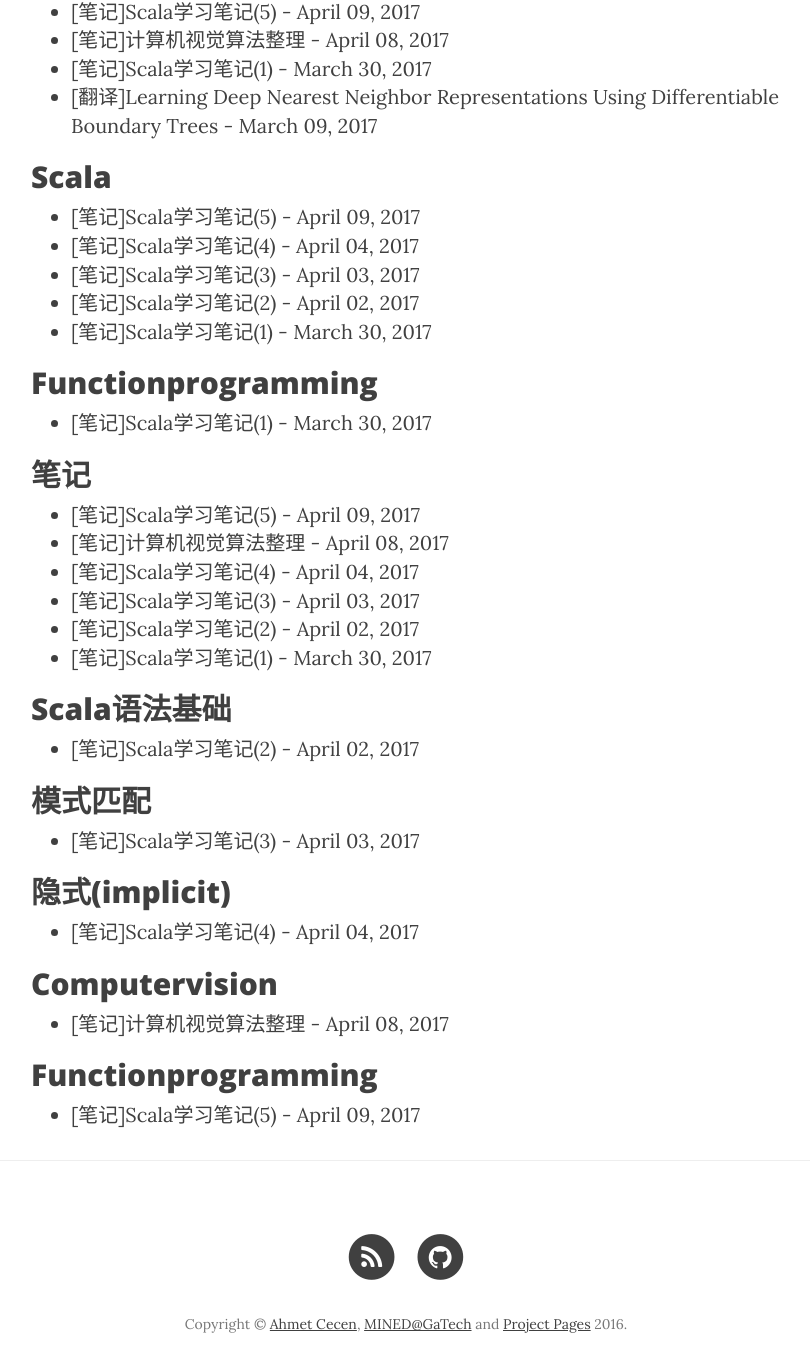
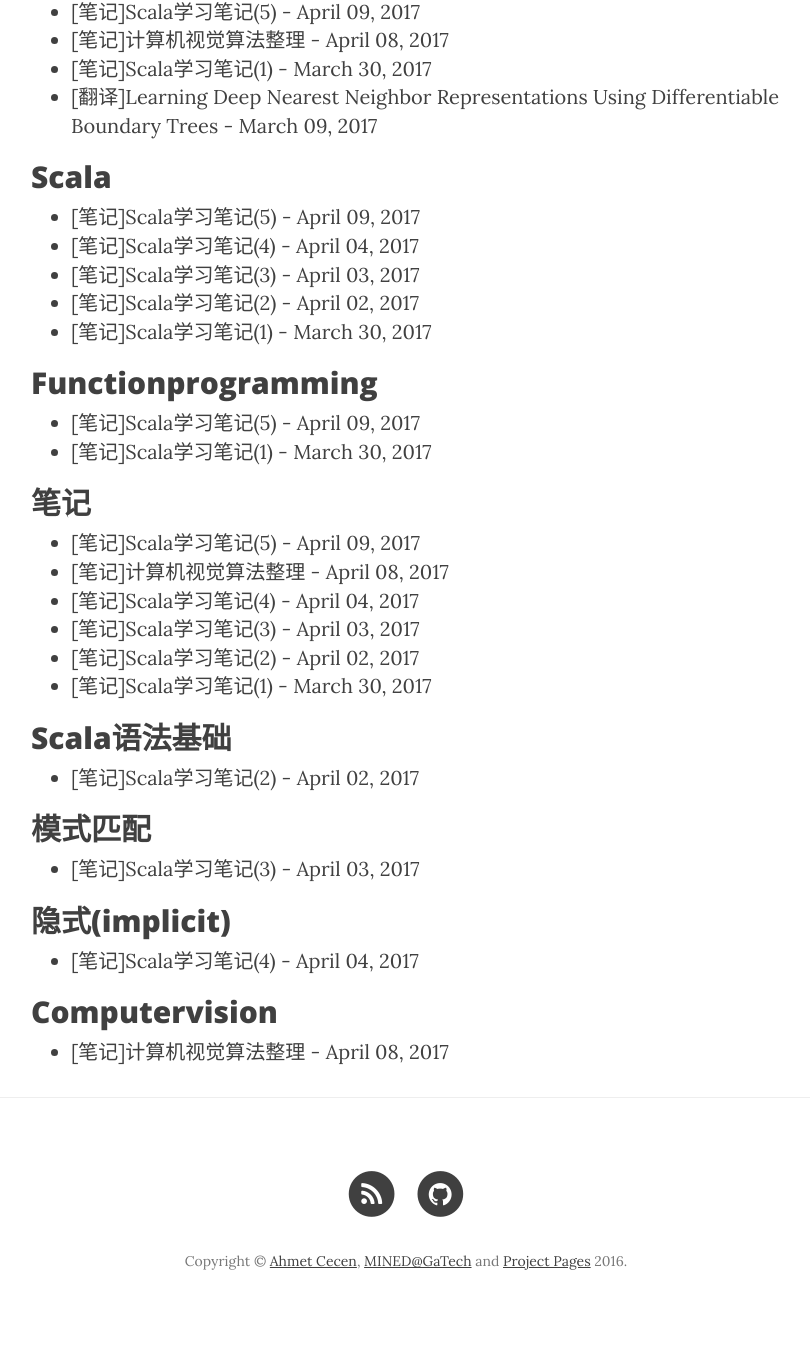
Before and after one commit to wineway/wineway.github.io, a Jekyll site: the page built from search/index.html, in a window 1280 px wide and 1400 px high, scrolled down 1667 px. Shown: the top 1372 px of the window, without its empty margins (234-1044 px from the left). Built offline with Jekyll 4.4.1, drawn with Linux system fonts in a browser that asks for light colours; nearby versions of some CDN libraries; after the commit the page ends 3004 px from its top, so only the background shows below that; some of the changed text lies outside the part shown.

Commit message:
修改一下tag

```diff
--- a/_posts/2017-4-9-1.markdown
+++ b/_posts/2017-4-9-1.markdown
@@ -2,7 +2,7 @@
 layout:     post
 title:      "[笔记]Scala学习笔记(5)"
 author:     wineway
-tags: 		Scala functionprogramming 笔记 未完成
+tags: 		Scala FunctionProgramming 笔记 未完成
 subtitle:   Scala函数式编程入门
 category:  project1
 visualworkflow: true
```
